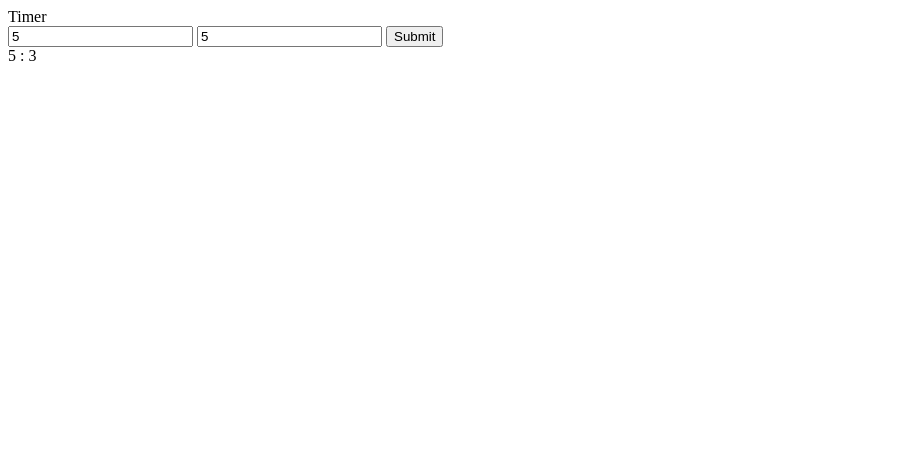
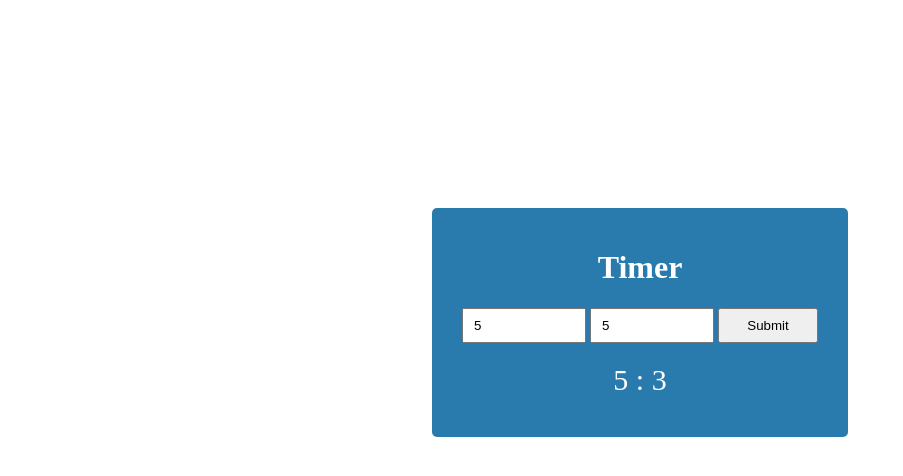
Before and after one commit to PR7175Z/Timer, a plain HTML site: page index.html in a window 1280 px wide. Both pictures are taken after typing "5", "5" into the empty fields and a click on the button "Submit". Shown: the whole page, without its empty margins (0-903 px from the left). Drawn offline with Linux system fonts and the light colour scheme.

Commit message:
added css and proper ending for time finish using js

```diff
--- /dev/null
+++ b/css/style.css
@@ -0,0 +1,28 @@
+body{
+	display: flex;
+	align-items: center;
+}
+.container{
+	max-width:800px;
+	margin: 0 auto;
+	padding: 0 1rem;
+	box-sizing: border-box;
+}
+.timerwrap{
+	background: #297bad;
+	padding: 20px 30px;
+	border-radius: 5px;
+	margin: 200px 0;
+	color: #fff;
+	text-align: center;
+}
+
+.outputtimer{
+	margin: 20px 30px;
+	font-size: 30px;
+}
+
+form input, button{
+	width: 100px;
+	padding: 8px 10px;
+}
--- a/index.html
+++ b/index.html
@@ -3,18 +3,23 @@
 <head>
 	<meta charset="utf-8">
 	<meta name="viewport" content="width=device-width, initial-scale=1">
-	<title></title>
+	<title>Timer</title>
+	<link rel="stylesheet" href="css/style.css">
 </head>
 <body>
-	<div class="title">
-		Timer
+	<div class="container">
+		<div class="timerwrap">
+			<div class="title">
+				<h1>Timer</h1>
+			</div>
+			<form method="post">
+				<input type="number" name="minutes" placeholder="Minutes" min="0" max="60">
+				<input type="number" name="seconds" placeholder="Seconds" min="0" max="60">
+				<button id="submit-btn">Submit</button>
+			</form>
+			<div id="output" class="outputtimer"></div>
+		</div>
 	</div>
-	<form>
-		<input type="number" name="minutes" placeholder="Minutes">
-		<input type="number" name="seconds" placeholder="Seconds">
-		<button id="submit-btn">Submit</button>
-	</form>
-	<div id="output"></div>
 	<script type="text/javascript" src="js/script.js"></script>
 </body>
 </html>
--- a/js/script.js
+++ b/js/script.js
@@ -2,9 +2,16 @@ document.querySelector('form').addEventListener('submit', function(e){
 	//prevent from page reload on form submission
 	e.preventDefault();
 
-	time = 0;
 	var min = document.getElementsByName('minutes')[0].value;
 	var sec = document.getElementsByName('seconds')[0].value;
+	var msg = document.createElement('p');
+	msg.innerHTML = "Times up";
+
+	if(!min){
+		min = 0;
+	} if(!sec){
+		sec = 0;
+	}
 
 	outputWrap = document.getElementById('output');
 
@@ -13,13 +20,18 @@ document.querySelector('form').addEventListener('submit', function(e){
 	timerWrap.innerHTML = '<span id="counterminute">'+ min + '</span> : <span id="countersecond">' + sec + '</span>';
 
 	outputWrap.appendChild(timerWrap);
-	setInterval(function(){
-		sec = sec - 1;
+	var x = setInterval(function(){
 		if(sec<=0){
 			min = min-1;
 			sec = 60;
 		}
+		sec = sec - 1;
+		if(min == 0 && sec == 0){
+			clearInterval(x);
+			outputWrap.appendChild(msg);
+		}
 		timerWrap.innerHTML = '<span id="counterminute">'+ min + '</span> : <span id="countersecond">' + sec + '</span>';
 		outputWrap.appendChild(timerWrap);
 	}, 1000);
+
 })
```
